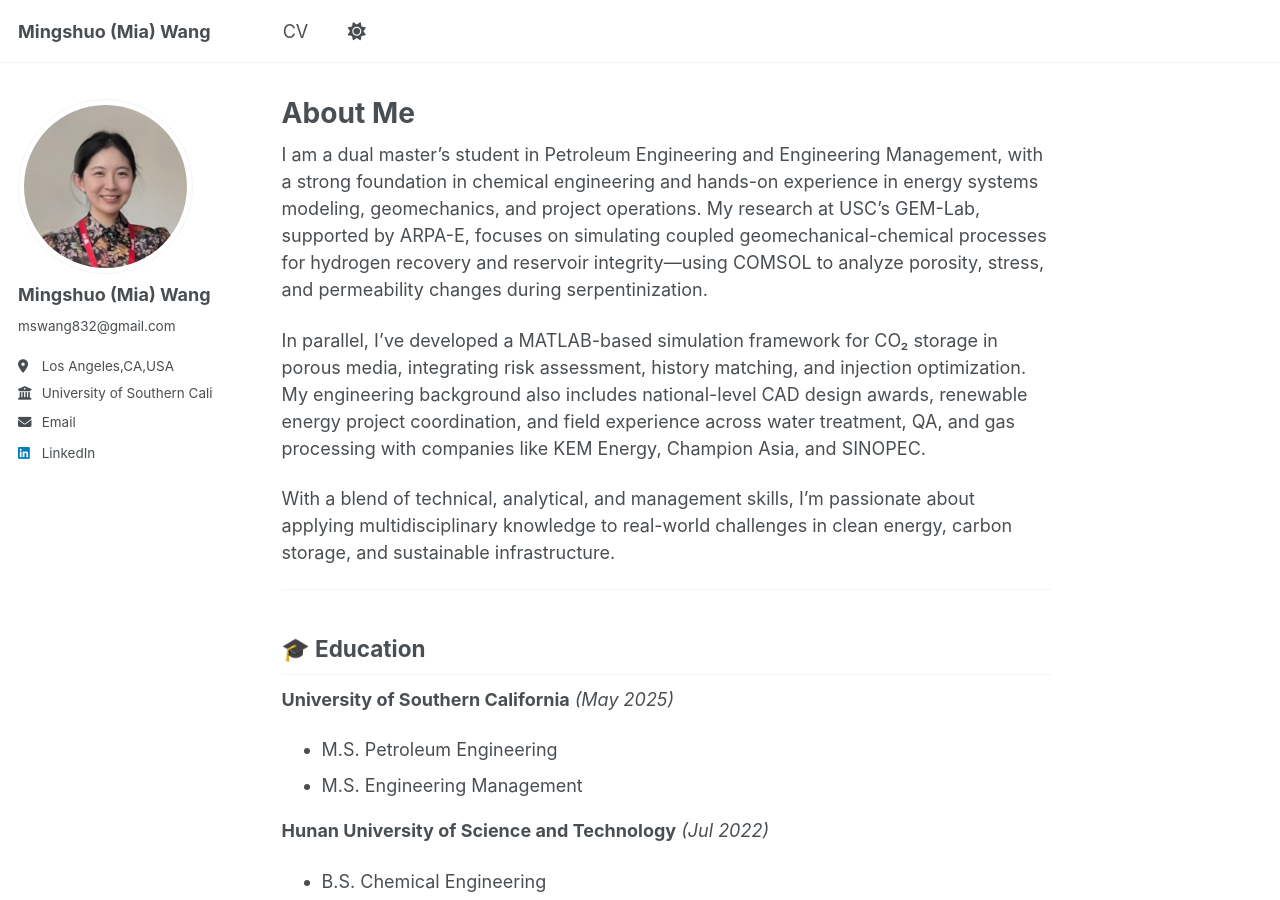
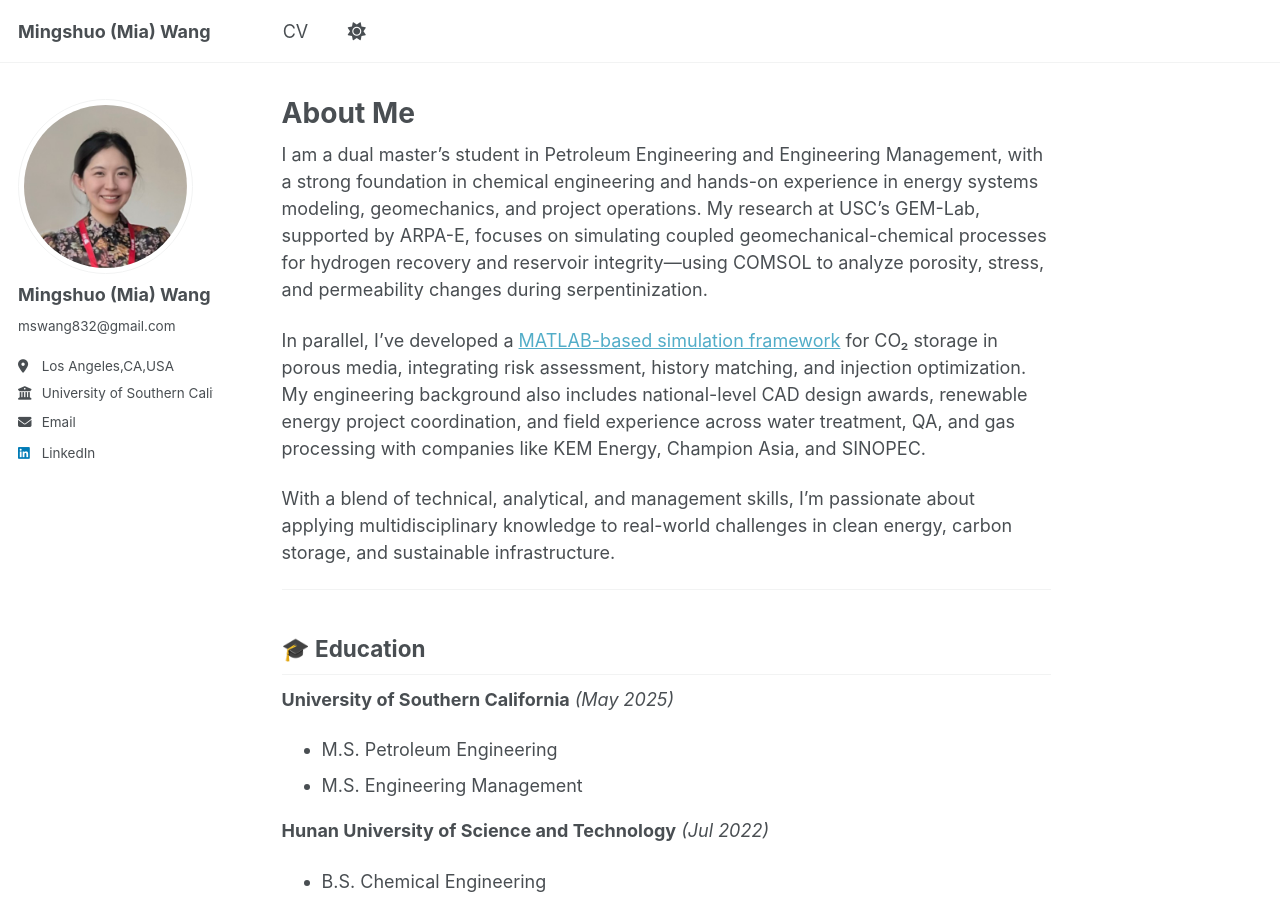
Before and after one commit to Miawang32/Miawang32.github.io, a Jekyll site: the page built from _pages/about.md, in a window 1280 px wide and 900 px high. Built offline with Jekyll 4.4.1, drawn with Linux system fonts in a browser that asks for light colours; a script that is not in the unit is left out; part of the change alters nothing that is shown.

```diff
--- a/_pages/about.md
+++ b/_pages/about.md
@@ -9,7 +9,7 @@ redirect_from:
 
 I am a dual master's student in Petroleum Engineering and Engineering Management, with a strong foundation in chemical engineering and hands-on experience in energy systems modeling, geomechanics, and project operations. My research at USC’s GEM-Lab, supported by ARPA-E, focuses on simulating coupled geomechanical-chemical processes for hydrogen recovery and reservoir integrity—using COMSOL to analyze porosity, stress, and permeability changes during serpentinization.
 
-In parallel, I’ve developed a MATLAB-based simulation framework for CO₂ storage in porous media, integrating risk assessment, history matching, and injection optimization. My engineering background also includes national-level CAD design awards, renewable energy project coordination, and field experience across water treatment, QA, and gas processing with companies like KEM Energy, Champion Asia, and SINOPEC.
+In parallel, I’ve developed a [MATLAB-based simulation framework](https://github.com/Miawang32/GEOLOGIC_CO2_STORAGE) for CO₂ storage in porous media, integrating risk assessment, history matching, and injection optimization. My engineering background also includes national-level CAD design awards, renewable energy project coordination, and field experience across water treatment, QA, and gas processing with companies like KEM Energy, Champion Asia, and SINOPEC.
 
 With a blend of technical, analytical, and management skills, I’m passionate about applying multidisciplinary knowledge to real-world challenges in clean energy, carbon storage, and sustainable infrastructure.
 
```
